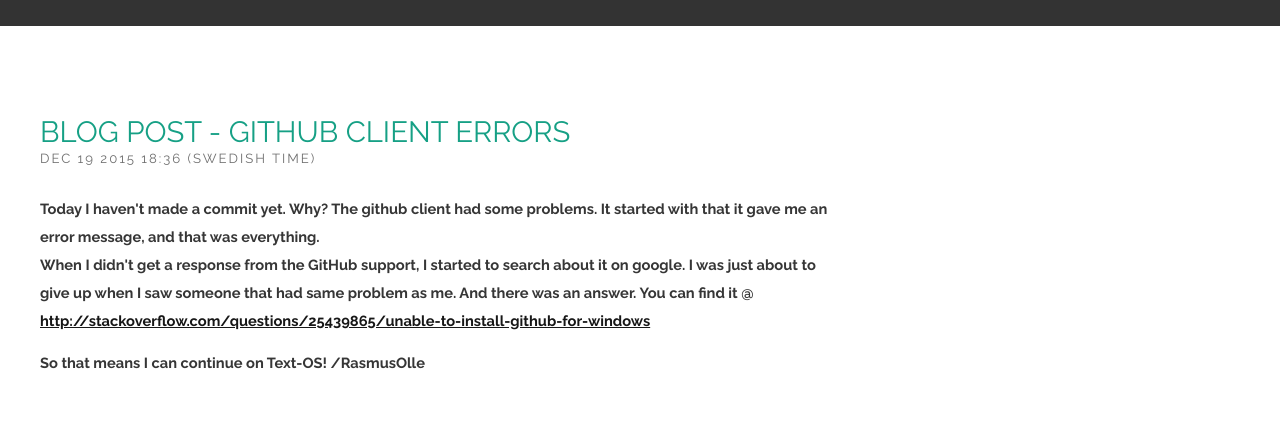
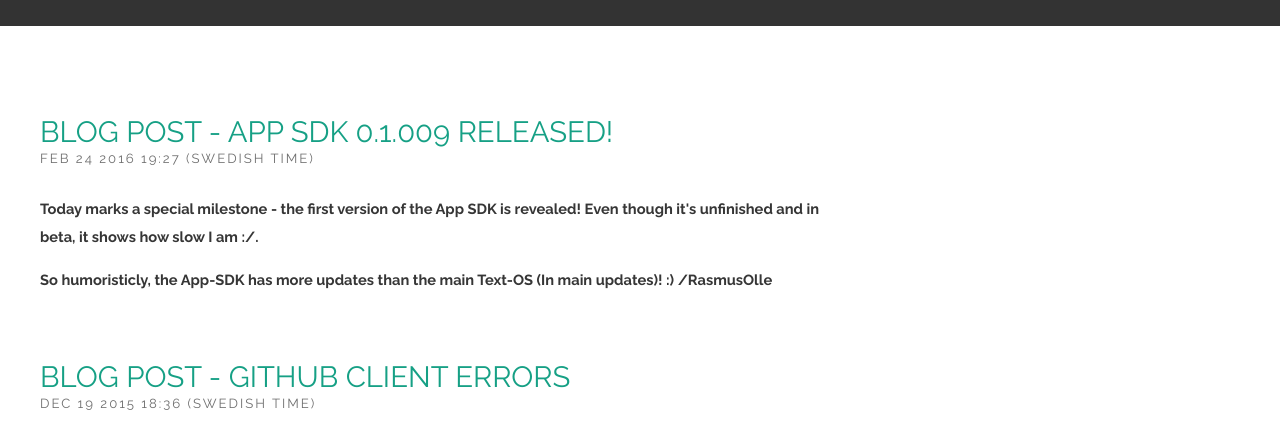
Before and after one commit to Text-OS/Text-OS.github.io, a plain HTML site: page blog.html in a window 1280 px wide. Shown: the part 350-788 px from the top of the page. Drawn offline with Linux system fonts and the light colour scheme.

Commit message:
App-SDK 0.1.009 info
Updated downloads & blog

```diff
--- a/blog.html
+++ b/blog.html
@@ -46,6 +46,12 @@
 			<p>Line 1</br></p>
 			<p>Line 2 /RasmusOlle</br></p>
 			</br></br></br>			-->
+			<div class="title">
+				<h2>Blog Post - App SDK 0.1.009 Released!</h2>
+				<span class="byline">Feb 24 2016 19:27 (Swedish Time)</span> </div> <b>
+			<p>Today marks a special milestone - the first version of the App SDK is revealed! Even though it's unfinished and in beta, it shows how slow I am :/.</p>
+			<p>So humoristicly, the App-SDK has more updates than the main Text-OS (In main updates)! :) /RasmusOlle</br></p>
+			</br></br></br>
 			<div class="title">
 				<h2>Blog Post - Github Client Errors</h2>
 				<span class="byline">Dec 19 2015 18:36 (Swedish Time)</span> </div> <b>
```
Also changed, not shown: downloads.html (+3 -2 lines).
